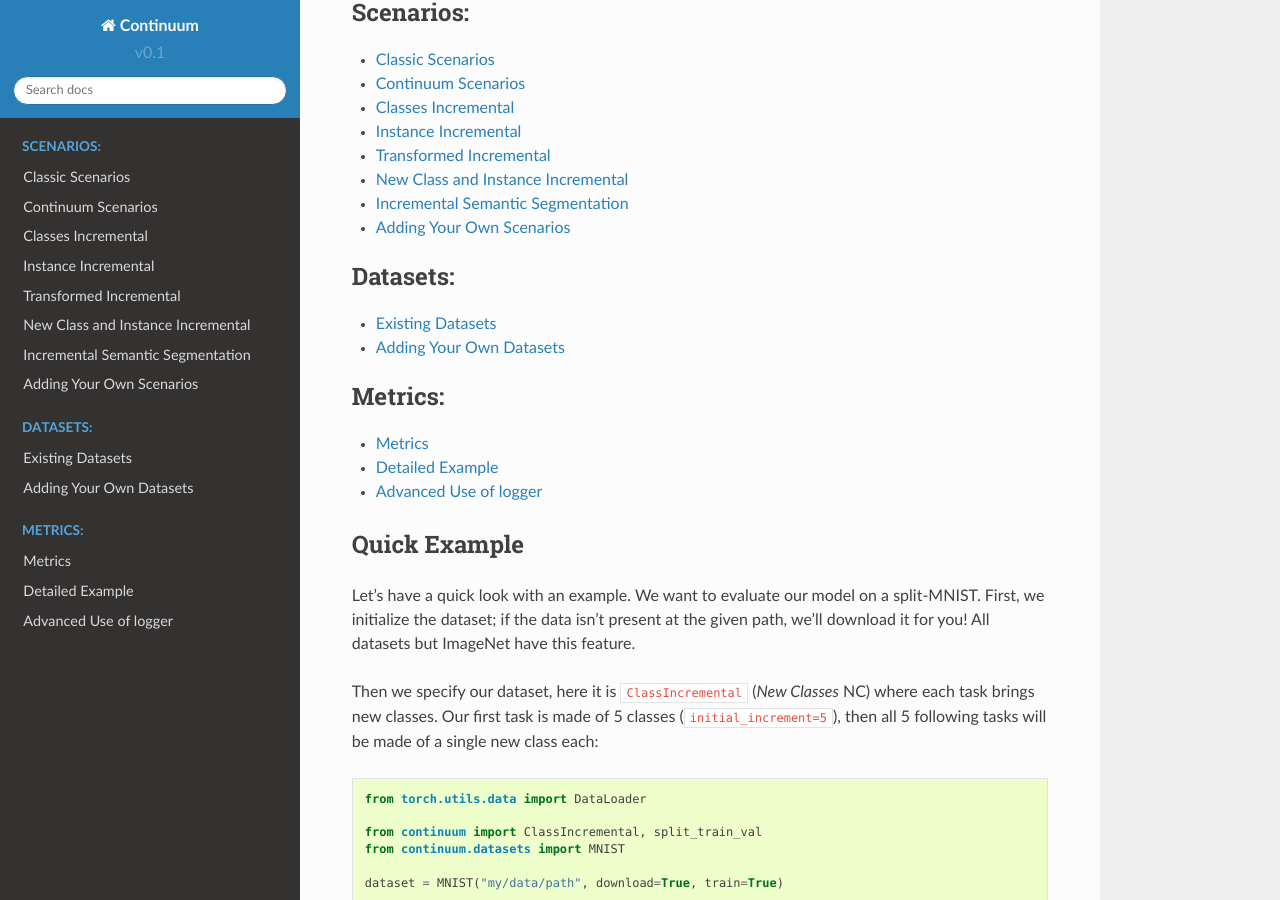
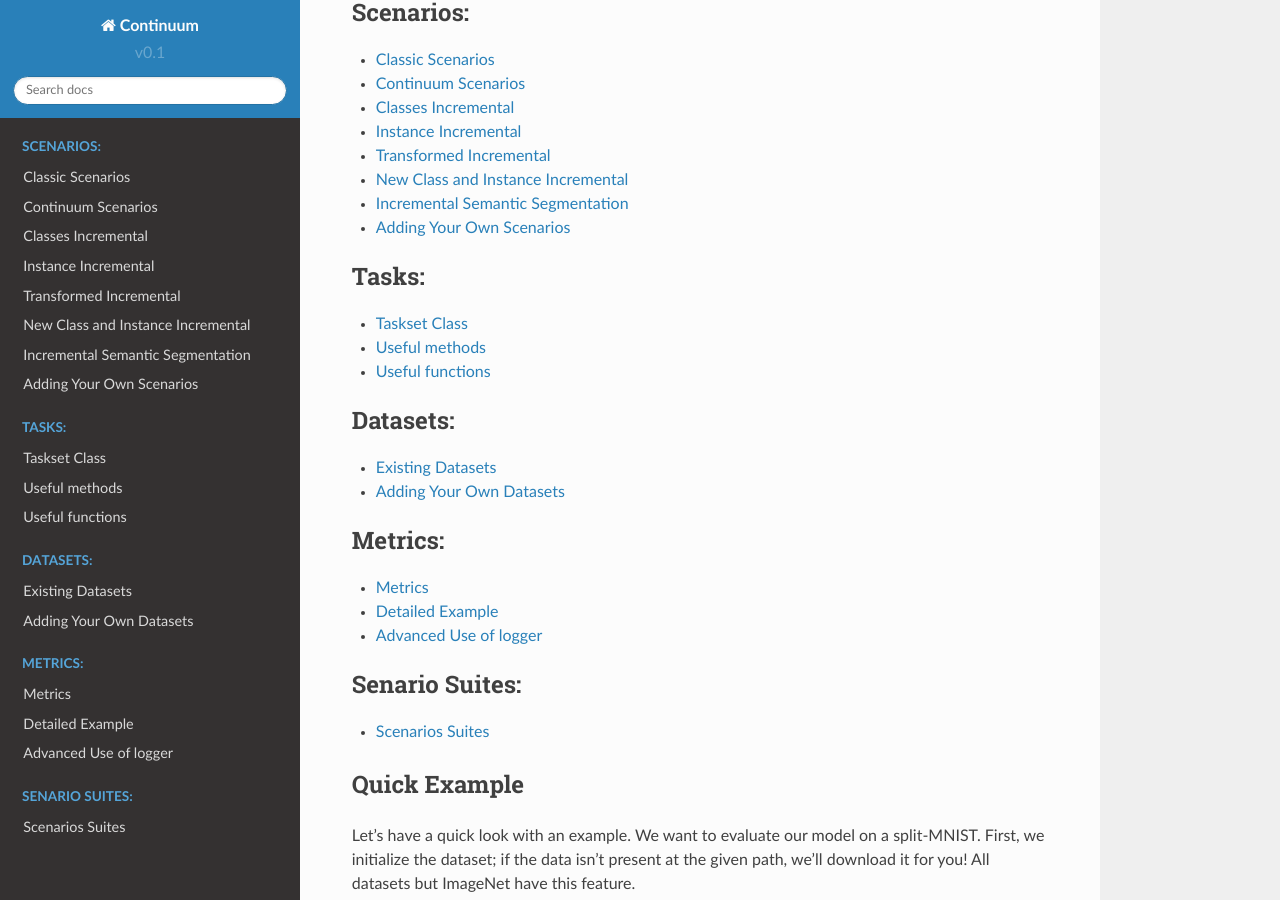
Before and after one commit to Continvvm/continuum, a Sphinx documentation site: the page built from docs/index.rst, in a window 1280 px wide and 900 px high, scrolled down 328 px. Built offline with Sphinx 7.4.7 and the Read the Docs theme 2.0.0, drawn with Linux system fonts in a browser that asks for light colours.

Commit message:
update menu

```diff
--- a/docs/index.rst
+++ b/docs/index.rst
@@ -15,6 +15,14 @@ The latter is about the different setting you may encounter in Continual Learnin
 
    _tutorials/scenarios/*
 
+
+.. toctree::
+   :glob:
+   :maxdepth: 2
+   :caption: Tasks:
+
+   _tutorials/tasks/*
+
 .. toctree::
    :glob:
    :maxdepth: 2
@@ -29,6 +37,13 @@ The latter is about the different setting you may encounter in Continual Learnin
 
    _tutorials/metrics/*
 
+
+.. toctree::
+   :glob:
+   :maxdepth: 2
+   :caption: Senario Suites:
+
+   _tutorials/scenarios_suites/*
 
 Quick Example
 -------------
```
